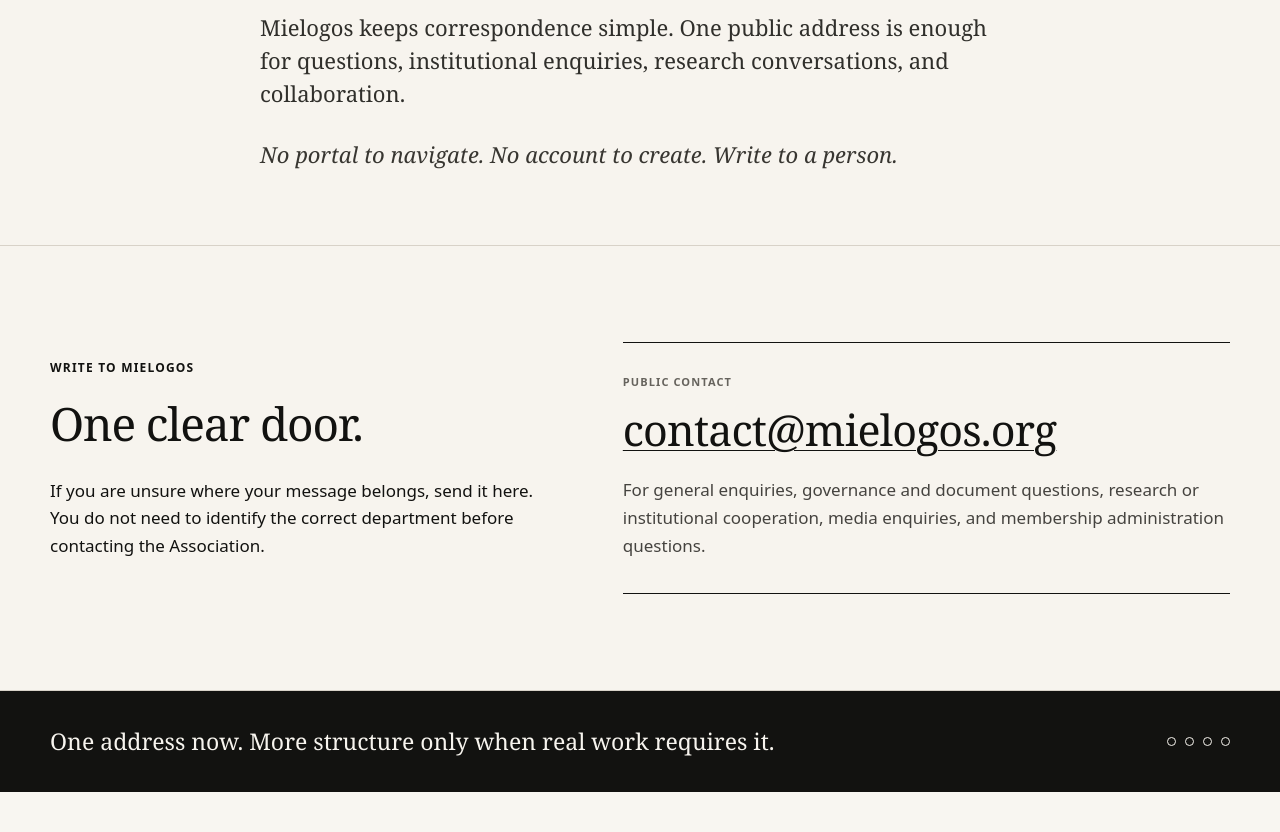
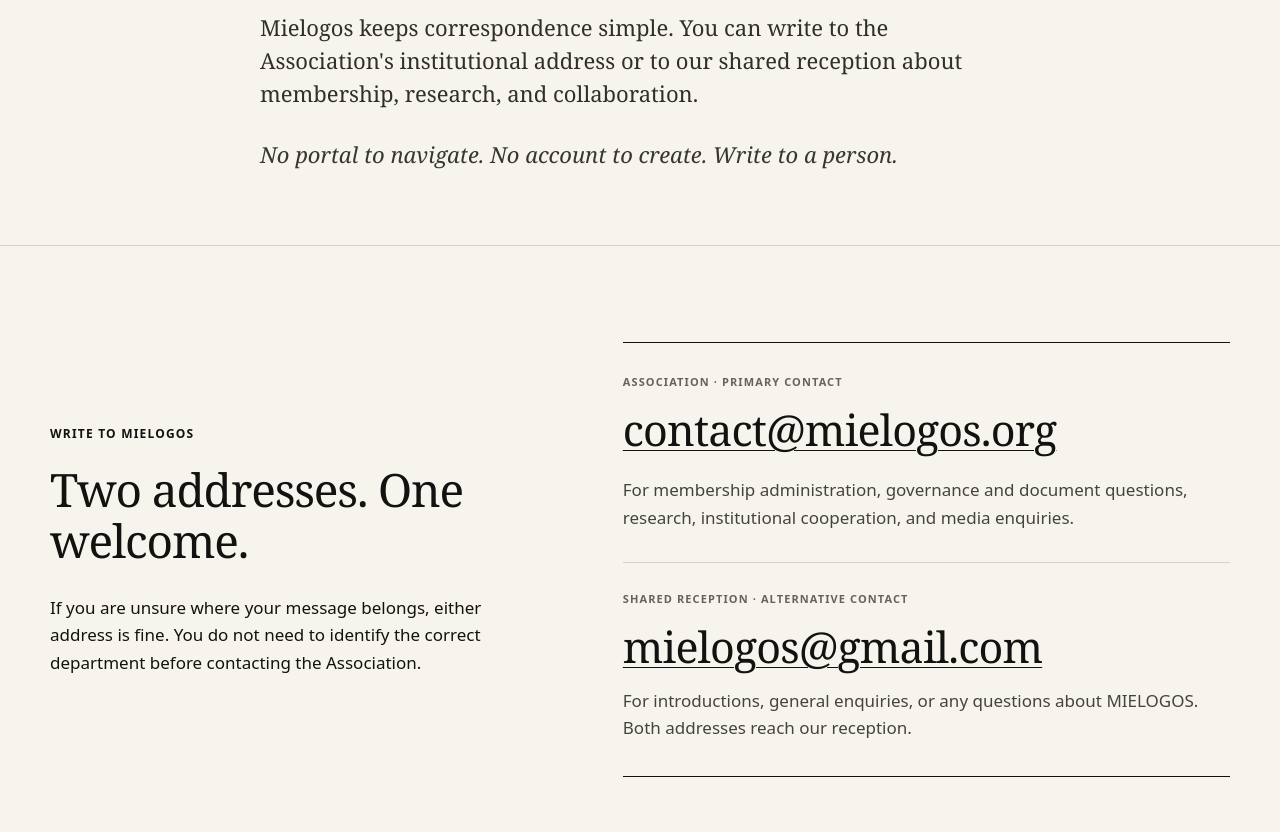
Before and after one commit to navimusaget/mielogos, a plain HTML site: page contact/index.html in a window 1280 px wide. Shown: the part 360-1192 px from the top of the page. Drawn offline with Linux system fonts and the light colour scheme.

Commit message:
Publish Association and reception contact emails
* Add shared reception to Association Contact page

* Show contact emails on Association homepage footer

* Style second reception contact and footer links

* Clarify that either contact address is appropriate

```diff
--- a/assets/css/site.css
+++ b/assets/css/site.css
@@ -143,3 +143,9 @@
   .hero .actions{margin-top:24px}
   .nav.open{box-shadow:0 18px 38px rgba(18,18,16,.14);max-height:calc(100vh - 70px);overflow-y:auto}
 }
+
+/* Reception addresses: secondary contact and readable footer links */
+.contact-alternative{border-top:1px solid var(--rule);margin-top:30px;padding-top:27px}
+.contact-alternative p{margin-top:16px}
+.footer-contact{font-size:14px;line-height:1.75;margin-top:18px;overflow-wrap:anywhere}
+.footer-contact a{color:var(--paper)}
--- a/contact/index.html
+++ b/contact/index.html
@@ -1,7 +1,7 @@
 <!doctype html><html lang="en"><head><meta charset="utf-8"><meta name="viewport" content="width=device-width,initial-scale=1"><title>Contact — MIELOGOS</title><meta name="robots" content="index,follow"><meta name="description" content="Contact Mielogos, the International Association for Symbiotic Authorship."><link rel="canonical" href="https://mielogos.org/contact/"><meta property="og:title" content="Contact — MIELOGOS"><meta property="og:description" content="A clear public contact channel for Mielogos."><meta property="og:type" content="website"><meta property="og:url" content="https://mielogos.org/contact/"><link rel="icon" href="/favicon.ico"><link rel="stylesheet" href="/assets/css/site.css"></head><body><a class="skip" href="#main">Skip to content</a><header class="header"><div class="container header-inner"><a class="brand" href="/" aria-label="Mielogos home"><img src="/assets/logo/logo-primary.svg" alt="MIELOGOS"></a><button class="menu-toggle" type="button" aria-expanded="false" aria-controls="primary-nav">Menu</button><nav class="nav" id="primary-nav" aria-label="Primary"><a href="/about/">About</a><a href="/symbiotic-authorship/">Symbiotic Authorship</a><a href="/membership/">Membership</a><a href="/research/">Research & Ideas</a><a href="/governance/">Governance</a><a href="/contact/" aria-current="page">Contact</a><a class="join-link" href="/join/">Join Mielogos</a></nav></div></header><main id="main">
-<section class="page-hero contact-hero"><div class="container read"><div class="eyebrow">Contact</div><h1>A human point of contact.</h1><p class="lead">Mielogos keeps correspondence simple. One public address is enough for questions, institutional enquiries, research conversations, and collaboration.</p><p class="contact-promise">No portal to navigate. No account to create. Write to a person.</p></div></section>
-<section class="section"><div class="container contact-grid"><div><div class="eyebrow">Write to Mielogos</div><h2>One clear door.</h2><div class="bodycopy"><p>If you are unsure where your message belongs, send it here. You do not need to identify the correct department before contacting the Association.</p></div></div><div class="contact-card"><small>Public contact</small><a class="contact-email" href="mailto:contact@mielogos.org">contact@mielogos.org</a><p>For general enquiries, governance and document questions, research or institutional cooperation, media enquiries, and membership administration questions.</p></div></div></section>
-<section class="boundary"><div class="container boundary-inner"><strong>One address now. More structure only when real work requires it.</strong><span class="mini-dots" aria-hidden="true"><i></i><i></i><i></i><i></i></span></div></section>
+<section class="page-hero contact-hero"><div class="container read"><div class="eyebrow">Contact</div><h1>A human point of contact.</h1><p class="lead">Mielogos keeps correspondence simple. You can write to the Association's institutional address or to our shared reception about membership, research, and collaboration.</p><p class="contact-promise">No portal to navigate. No account to create. Write to a person.</p></div></section>
+<section class="section"><div class="container contact-grid"><div><div class="eyebrow">Write to Mielogos</div><h2>Two addresses. One welcome.</h2><div class="bodycopy"><p>If you are unsure where your message belongs, either address is fine. You do not need to identify the correct department before contacting the Association.</p></div></div><div class="contact-card"><small>Association · primary contact</small><a class="contact-email" href="mailto:contact@mielogos.org">contact@mielogos.org</a><p>For membership administration, governance and document questions, research, institutional cooperation, and media enquiries.</p><div class="contact-alternative"><small>Shared reception · alternative contact</small><a class="contact-email" href="mailto:mielogos@gmail.com">mielogos@gmail.com</a><p>For introductions, general enquiries, or any questions about MIELOGOS. Both addresses reach our reception.</p></div></div></div></section>
+<section class="boundary"><div class="container boundary-inner"><strong>Two ways to reach us. One welcoming conversation.</strong><span class="mini-dots" aria-hidden="true"><i></i><i></i><i></i><i></i></span></div></section>
 <section class="section contact-membership"><div class="container split"><div><div class="eyebrow">Membership</div><h2>Membership applications are open.</h2><div class="bodycopy"><p>Please use the dedicated Join workflow for a membership application rather than sending application materials by ordinary email.</p><p>The Join workflow is designed around minimal data collection, public-identity control verification, and human review.</p></div><div class="actions"><a class="btn" href="/membership/">How membership works</a><a class="btn primary" href="/join/">Apply for membership</a></div></div><div class="contact-note"><small>Privacy by default</small><h3>You do not need to make yourself more identifiable to ask a question.</h3><p>A general enquiry does not require a legal name, telephone number, home address, identity document, private AI conversation, prompt history, or unpublished manuscript.</p><a href="/privacy/">Read the privacy approach</a></div></div></section>
 <section class="section contact-transparency"><div class="container split"><div><div class="eyebrow">Institutional questions</div><h2>Prefer to inspect first?</h2><div class="bodycopy"><p>Mielogos publishes its current governing instruments, decision history, amendment history, and superseded versions separately from ordinary correspondence.</p></div><div class="actions"><a class="btn" href="/governance/">Inspect governance</a></div></div><div class="contact-note"><small>Genesis Stage</small><h3>Correspondence currently reaches the Founder-administered institution.</h3><p>Mielogos does not present a fictional secretariat, board, or office in order to appear larger than it is. The contact structure will grow when the institution itself grows.</p></div></div></section>
-</main><footer class="footer"><div class="container"><div class="footer-top"><div><img src="/assets/logo/logo-inverse.svg" alt="MIELOGOS"><p>International Association for Symbiotic Authorship.<br>Genesis Stage / Founder-administered governance.</p></div><div class="footer-links"><a href="/about/">About</a><a href="/symbiotic-authorship/">Symbiotic Authorship</a><a href="/membership/">Membership</a><a href="/research/">Research & Ideas</a><a href="/governance/">Governance</a><a href="/contact/">Contact</a><a href="/privacy/">Privacy</a><a href="/join/">Join</a></div></div><div class="footer-bottom"><span>Initiated with the support of the Foundation for Relational Inquiry (FFRI-NM).</span><span>mielogos.org</span></div></div></footer><script src="/assets/js/site.js"></script></body></html>
+</main><footer class="footer"><div class="container"><div class="footer-top"><div><img src="/assets/logo/logo-inverse.svg" alt="MIELOGOS"><p>International Association for Symbiotic Authorship.<br>Genesis Stage / Founder-administered governance.</p><p class="footer-contact">Association: <a href="mailto:contact@mielogos.org">contact@mielogos.org</a><br>Shared reception: <a href="mailto:mielogos@gmail.com">mielogos@gmail.com</a></p></div><div class="footer-links"><a href="/about/">About</a><a href="/symbiotic-authorship/">Symbiotic Authorship</a><a href="/membership/">Membership</a><a href="/research/">Research & Ideas</a><a href="/governance/">Governance</a><a href="/contact/">Contact</a><a href="/privacy/">Privacy</a><a href="/join/">Join</a></div></div><div class="footer-bottom"><span>Initiated with the support of the Foundation for Relational Inquiry (FFRI-NM).</span><span>mielogos.org</span></div></div></footer><script src="/assets/js/site.js"></script></body></html>
```
Also changed, not shown: index.html (+1 -1 lines).
